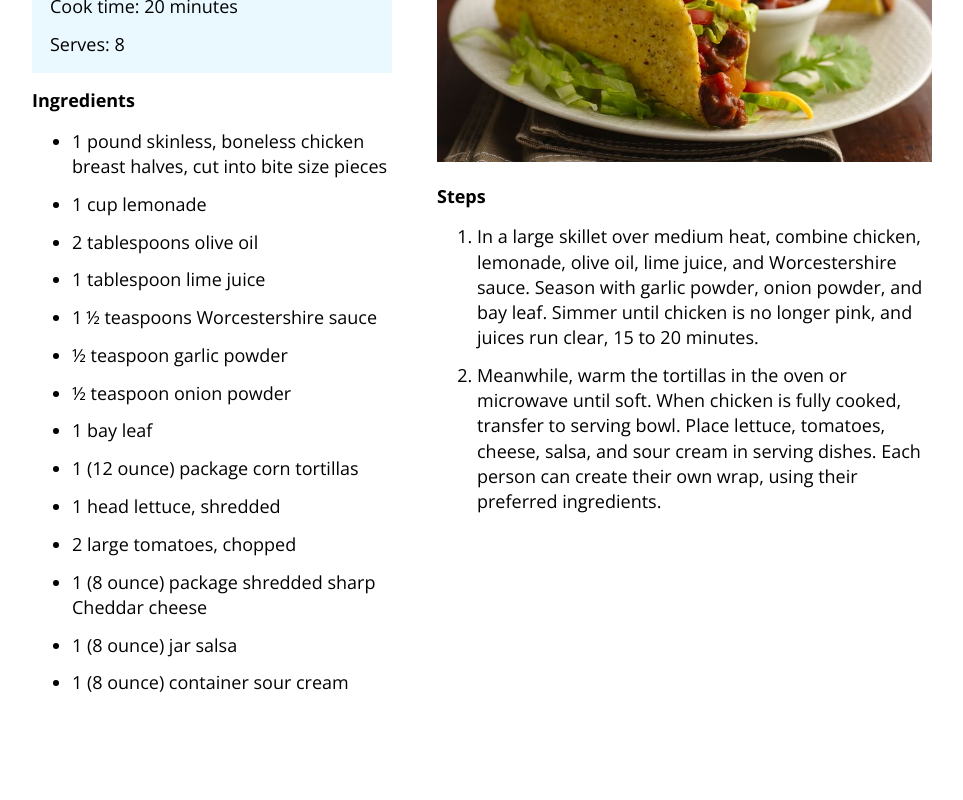
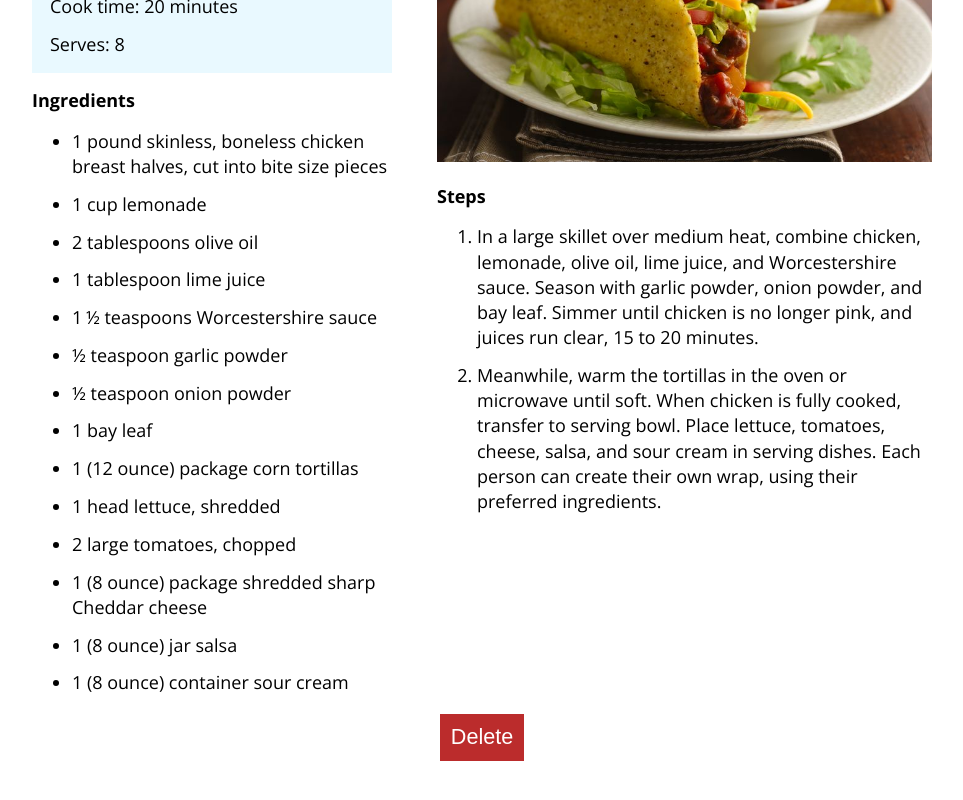
Before and after one commit to edlsto/recipe-creator, a Vue app: page /recipe/1 in a window 1280 px wide. Shown: the part 278-1078 px from the top of the page, without its empty margins (158-1121 px from the left). Built offline with nearby package versions, Linux system fonts and the light colour scheme.

Commit message:
Add wrapper

```diff
--- a/src/views/Recipe.vue
+++ b/src/views/Recipe.vue
@@ -1,5 +1,6 @@
 <template>
   <div class="about">
+    <div class="recipe-main">
       <div class="text">
         <h1 class="recipe-title">{{ selectedRecipe.title }}</h1>
         <div class="details">
@@ -42,6 +43,8 @@
         </ol>
       </div>
     </div>
+    <button class="delete" v-on:click="deleteCard">Delete</button>
+  </div>
 </template>
 
 <script>
@@ -49,8 +52,13 @@ export default {
   props: ["recipes", "id"],
   computed: {
     selectedRecipe: function() {
-      console.log(this.id);
       return this.recipes.find((recipe) => recipe.id === parseInt(this.id));
+    },
+  },
+  methods: {
+    deleteCard: function() {
+      this.$emit("delete-card", this.selectedRecipe.id);
+      this.$router.push({ name: "Home" });
     },
   },
 };
@@ -60,7 +68,7 @@ export default {
 .recipe-img {
   width: 100%;
 }
-.about {
+.recipe-main {
   display: flex;
   justify-content: space-between;
 }
@@ -104,4 +112,21 @@ export default {
 .recipe-item {
   margin-bottom: 0.7em;
 }
+
+.about {
+  display: flex;
+  flex-direction: column;
+}
+
+.delete {
+  align-self: center;
+  font-size: 1.2em;
+  background: rgb(187, 44, 44);
+  outline: none;
+  cursor: pointer;
+  border-radius: 0;
+  border: none;
+  color: white;
+  padding: 0.5em;
+}
 </style>
```
Lines whose indentation alone changed are shown as unchanged.
